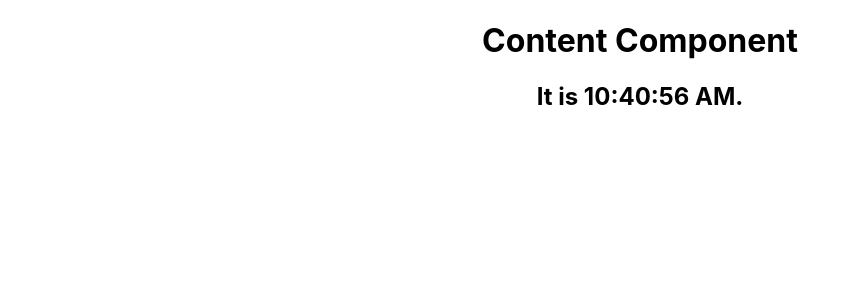
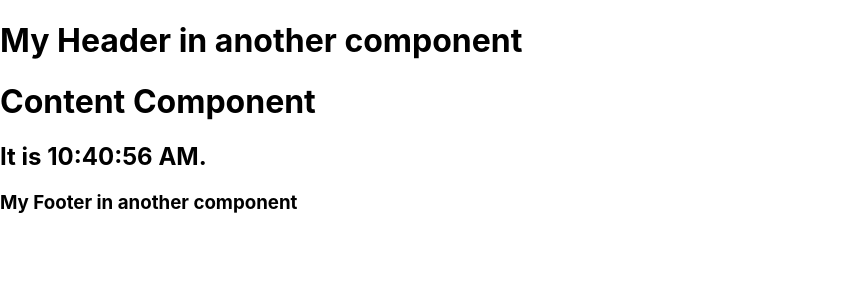
Before and after one commit to EricMurray-G00423903/DRQLabs02, a React (Create React App) app in the folder movie-app/: page / in a window 1280 px wide. Shown: the top 300 px of the page, without its empty margins (0-860 px from the left). Built offline with nearby package versions, Linux system fonts and the light colour scheme.

Commit message:
create footer header changed app

```diff
--- a/movie-app/src/App.js
+++ b/movie-app/src/App.js
@@ -1,10 +1,15 @@
+import Header from "./Components/Header";
+import Footer from "./Components/Footer";
+
+import Content from "./Components/content";
 import './App.css';
-import Content from './Components/content';
 
 function App() {
   return (
-    <div className='App'>
-      <Content></Content>
+    <div>
+      <Header />
+      <Content />
+      <Footer />
     </div>
   );
 }
--- /dev/null
+++ b/movie-app/src/Components/Footer.js
@@ -0,0 +1,5 @@
+const Footer = () => {
+    return <h3>My Footer in another component</h3>;
+}
+
+export default Footer;
--- /dev/null
+++ b/movie-app/src/Components/Header.js
@@ -0,0 +1,5 @@
+const Header = () => {
+    return <h1>My Header in another component</h1>;
+}
+
+export default Header;
```
